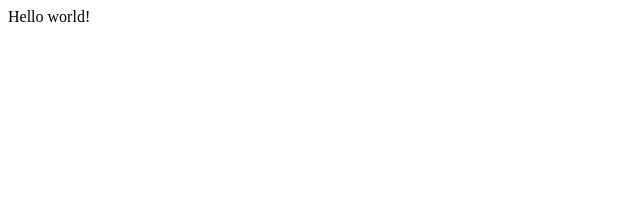
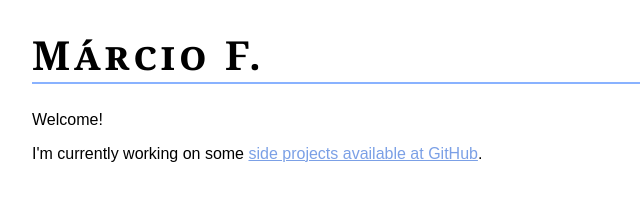
Before and after one commit to marciof/marciof.github.io, a plain HTML site: page index.html in a window 1280 px wide. Shown: the whole page, without its empty margins (0-640 px from the left). Drawn offline with Linux system fonts and the light colour scheme.

Commit message:
Add initial index contents

```diff
--- a/index.html
+++ b/index.html
@@ -1 +1,44 @@
-Hello world!
+<!DOCTYPE html>
+<html lang="en">
+  <head>
+    <meta charset="UTF-8"/>
+    <meta name="viewport" content="width=device-width">
+    <title>Márcio F.</title>
+    <style type="text/css">
+body {
+    font-family: sans-serif;
+    margin-left: 2em;
+    margin-right: 0;
+}
+
+body > * {
+    padding-right: 2em;
+}
+
+h1 {
+    font-family: "Georgia", "Times New Roman", serif;
+    font-variant: small-caps;
+    font-size: 250%;
+    letter-spacing: 0.1em;
+    border-bottom: 2px solid #89B2FF;
+}
+
+a {
+    color: #7BA0E6;
+}
+
+a:active {
+    color: inherit;
+}
+
+a:hover {
+    text-decoration: none;
+}
+    </style>
+  </head>
+  <body>
+    <h1>Márcio F.</h1>
+    <p>Welcome!</p>
+    <p>I'm currently working on some <a href="https://github.com/marciof">side projects available at GitHub</a>.</p>
+  </body>
+</html>
```
